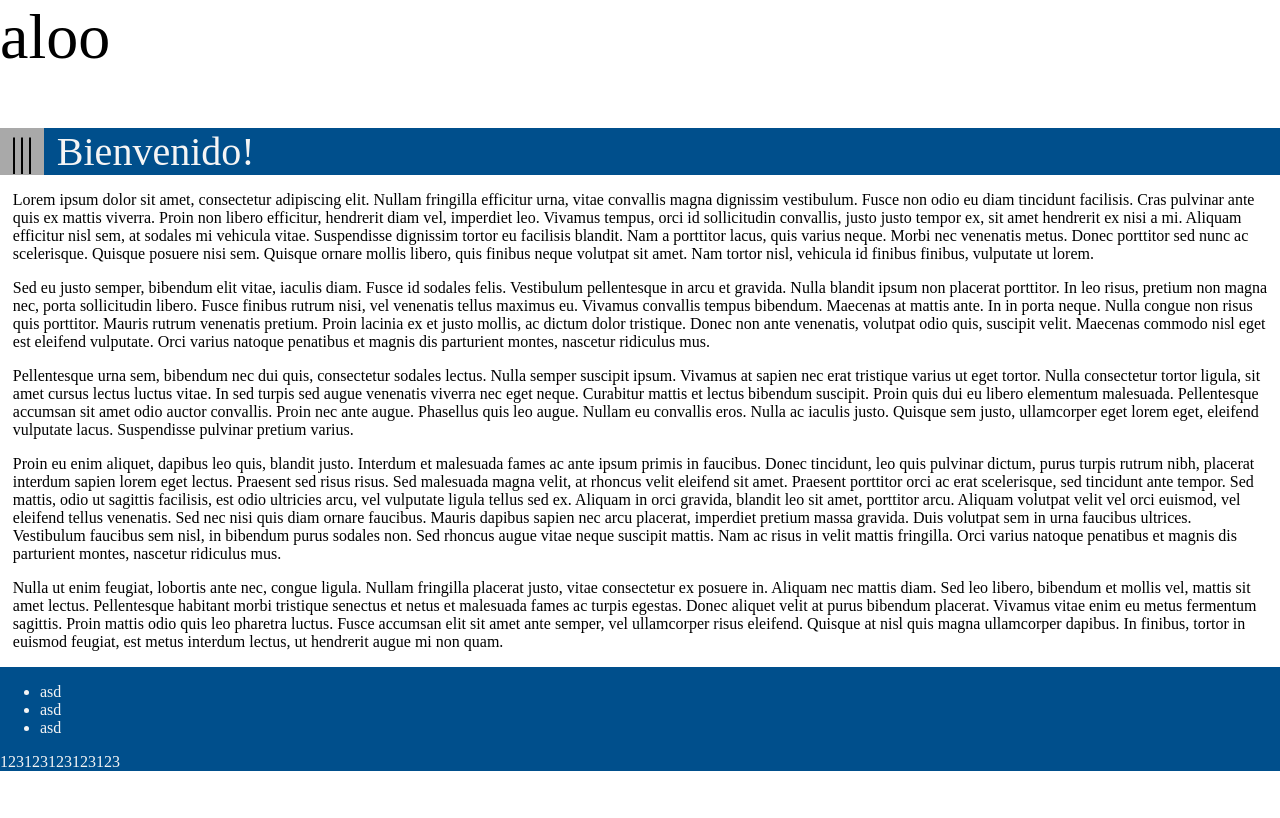
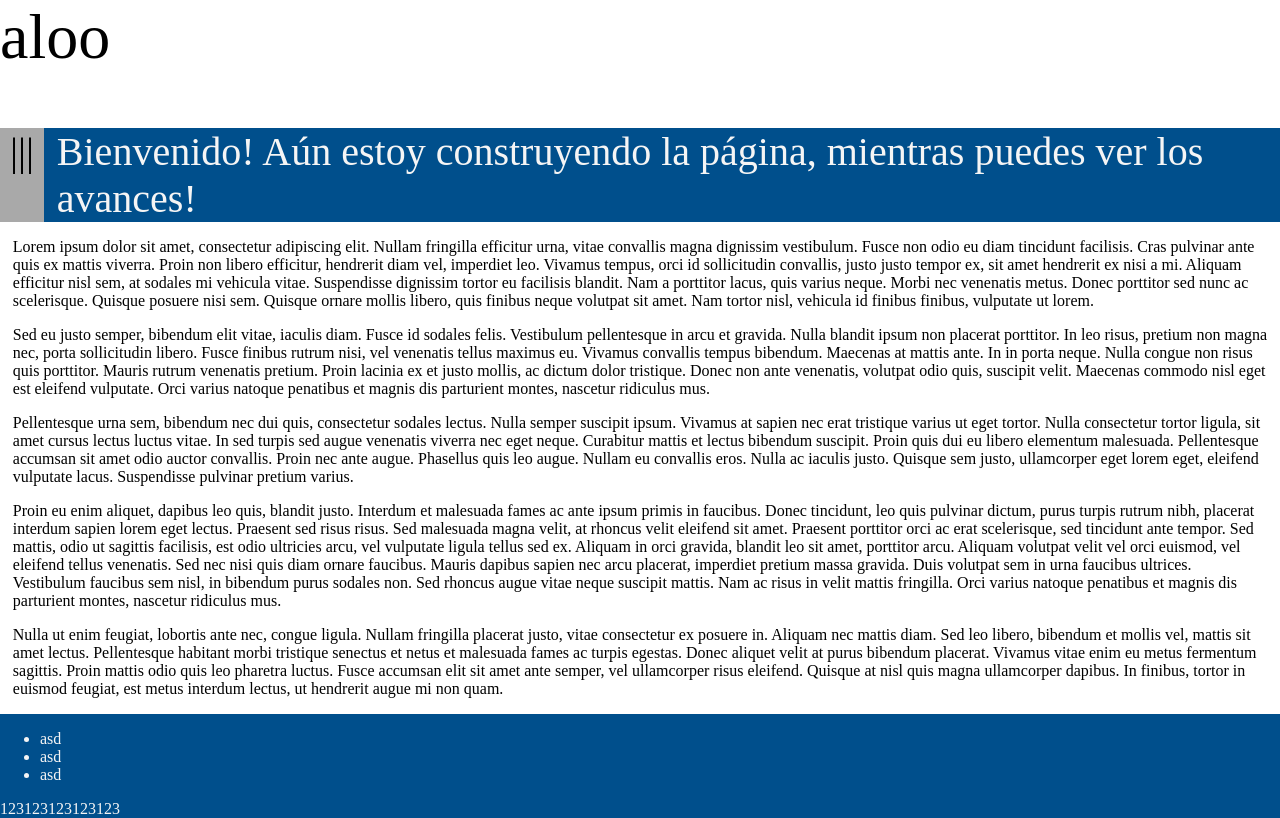
Before and after one commit to CharlyAmbriz/pagina-web, a plain HTML site: page index.html in a window 1280 px wide. Drawn offline with Linux system fonts and the light colour scheme.

Commit message:
Cambio de equipo

```diff
--- a/index.html
+++ b/index.html
@@ -12,7 +12,7 @@
 
         <header id="header" class="header">
             <span class="sideNavBtn" onclick="toogleSidebar()" type="button">|||</span>
-            Bienvenido!
+            Bienvenido! Aún estoy construyendo la página, mientras puedes ver los avances!
         </header>
         <div id="sidebar" class="sidebar">
             <span class="sTitle">Ola k ase</span>
```
